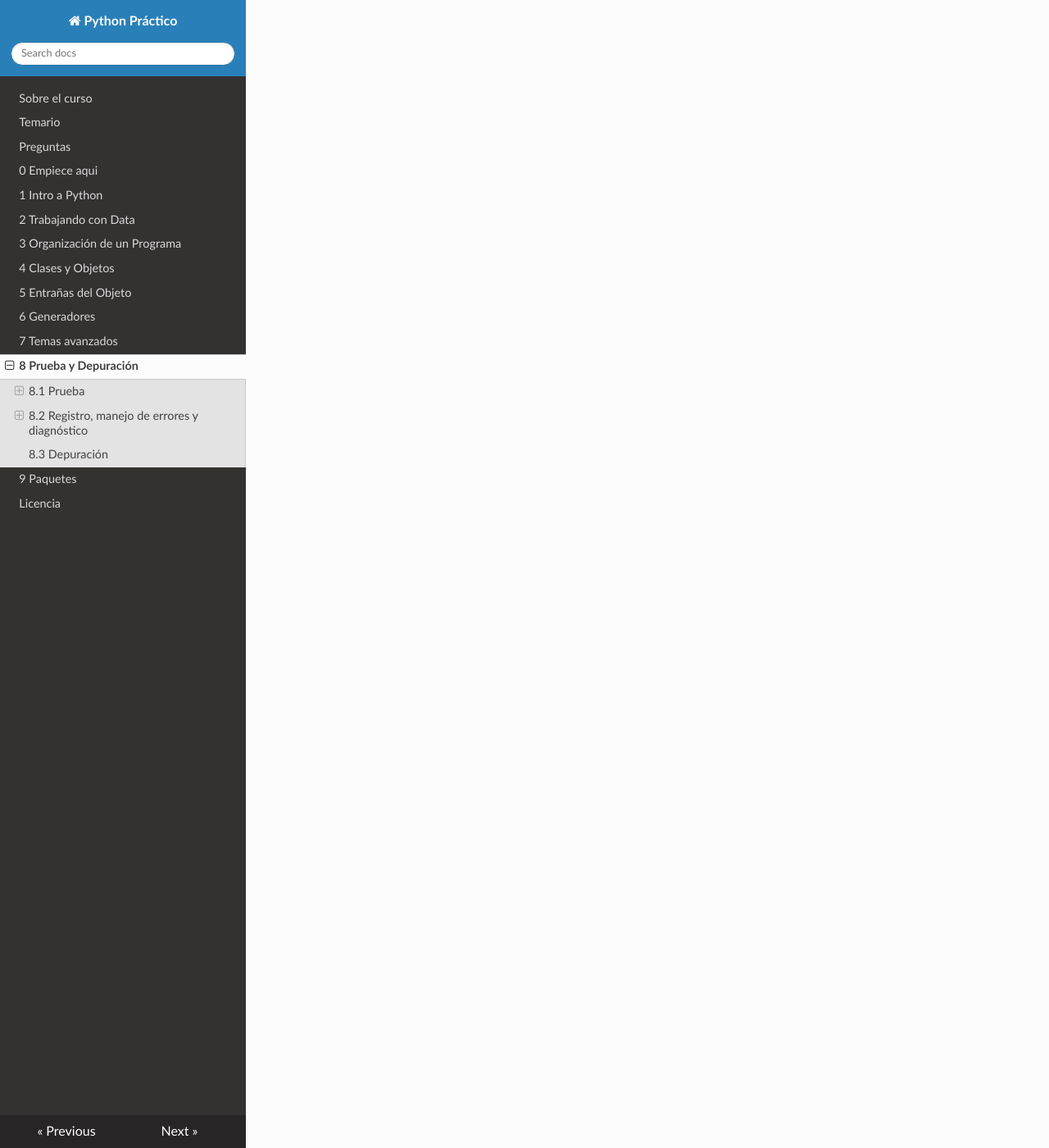
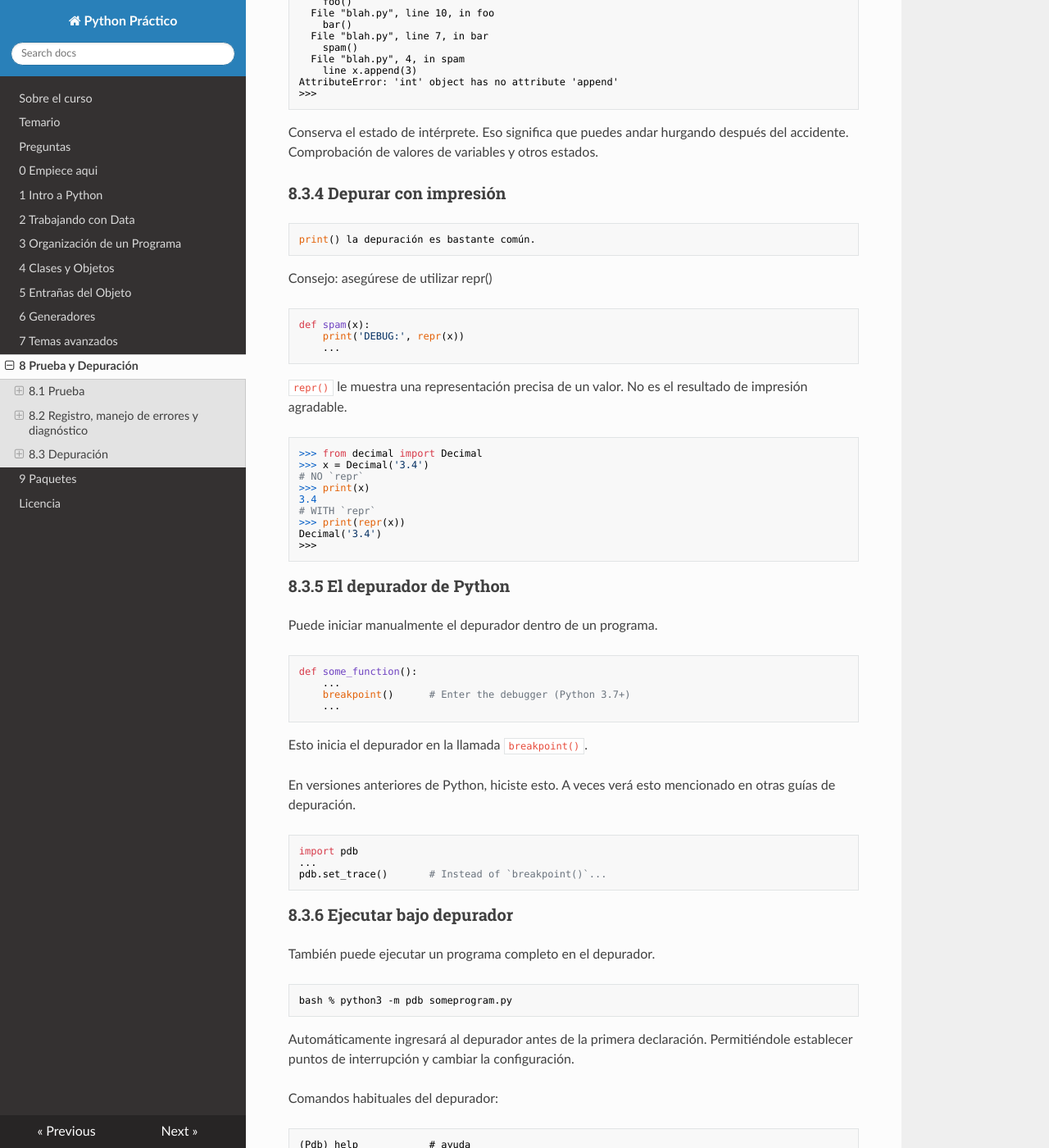
Before and after one commit to pythonpanama/pythonpractico_ssg, an MkDocs documentation site: the page built from docs/8.md, in a window 1280 px wide and 1400 px high, scrolled down 11235 px. Shown: the whole window at 82% size. Built offline with MkDocs 1.6.1, drawn with Linux system fonts in a browser that asks for light colours; nearby versions of some CDN libraries; some of the changed text lies outside the part shown.

````diff
--- a/docs/8.md
+++ b/docs/8.md
@@ -529,3 +529,156 @@ logging.basicConfig(
 Nuevamente, necesitaría poner esto en algún lugar en los pasos de inicio de su programa. Por ejemplo, ¿dónde pondría esto en su programa `report.py`?
 
 ## 8.3 Depuración
+
+### 8.3.1 Sugerencias de depuración
+
+Entonces, su programa se bloqueó...
+
+```code
+bash % python3 blah.py
+Traceback (most recent call last):
+  File "blah.py", line 13, in ?
+    foo()
+  File "blah.py", line 10, in foo
+    bar()
+  File "blah.py", line 7, in bar
+    spam()
+  File "blah.py", 4, in spam
+    line x.append(3)
+AttributeError: 'int' object has no attribute 'append'
+```
+
+¡¿Ahora que?!
+
+### 8.3.2 Lectura de trazas
+
+La última línea es la causa específica del accidente.
+
+```code
+bash % python3 blah.py
+Traceback (most recent call last):
+  File "blah.py", line 13, in ?
+    foo()
+  File "blah.py", line 10, in foo
+    bar()
+  File "blah.py", line 7, in bar
+    spam()
+  File "blah.py", 4, in spam
+    line x.append(3)
+
+# Cause of the crash
+AttributeError: 'int' object has no attribute 'append'
+```
+
+Sin embargo, no siempre es fácil de leer o comprender.
+
+SUGERENCIA PRO: Pegue todo el rastreo en Google.
+
+### 8.3.3 Usando el REPL
+
+Utilice la opción -ipara mantener activo Python al ejecutar un script.
+
+```code
+bash % python3 -i blah.py
+Traceback (most recent call last):
+  File "blah.py", line 13, in ?
+    foo()
+  File "blah.py", line 10, in foo
+    bar()
+  File "blah.py", line 7, in bar
+    spam()
+  File "blah.py", 4, in spam
+    line x.append(3)
+AttributeError: 'int' object has no attribute 'append'
+>>>
+```
+
+Conserva el estado de intérprete. Eso significa que puedes andar hurgando después del accidente. Comprobación de valores de variables y otros estados.
+
+### 8.3.4 Depurar con impresión
+
+```python
+print() la depuración es bastante común.
+```
+
+Consejo: asegúrese de utilizar repr()
+
+```python
+def spam(x):
+    print('DEBUG:', repr(x))
+    ...
+```
+
+`repr()` le muestra una representación precisa de un valor. No es el resultado de impresión agradable.
+
+```python
+>>> from decimal import Decimal
+>>> x = Decimal('3.4')
+# NO `repr`
+>>> print(x)
+3.4
+# WITH `repr`
+>>> print(repr(x))
+Decimal('3.4')
+>>>
+```
+
+### 8.3.5 El depurador de Python
+
+Puede iniciar manualmente el depurador dentro de un programa.
+
+```python
+def some_function():
+    ...
+    breakpoint()      # Enter the debugger (Python 3.7+)
+    ...
+```
+
+Esto inicia el depurador en la llamada `breakpoint()`.
+
+En versiones anteriores de Python, hiciste esto. A veces verá esto mencionado en otras guías de depuración.
+
+```python
+import pdb
+...
+pdb.set_trace()       # Instead of `breakpoint()`...
+```
+
+### 8.3.6 Ejecutar bajo depurador
+
+También puede ejecutar un programa completo en el depurador.
+
+```code
+bash % python3 -m pdb someprogram.py
+```
+
+Automáticamente ingresará al depurador antes de la primera declaración. Permitiéndole establecer puntos de interrupción y cambiar la configuración.
+
+Comandos habituales del depurador:
+
+```code
+(Pdb) help            # ayuda
+(Pdb) w(here)         # imprima el rastreo
+(Pdb) d(own)          # hacia arriba
+(Pdb) u(p)            # hacia abajo
+(Pdb) b(reak) loc     # fije un breakpoint
+(Pdb) s(tep)          # ejecute una instruccion
+(Pdb) c(ontinue)      # continue la ejecucion
+(Pdb) l(ist)          # liste el codigo fuente
+(Pdb) a(rgs)          # imprima los argumentos de la funcion
+(Pdb) !statement      # ejectue la declaracion
+```
+
+La ubicación de los puntos de interrupción es una de las siguientes.
+
+```code
+(Pdb) b 45            # linea 45 en el archivo actual
+(Pdb) b file.py:45    # linea 34 en file.py
+(Pdb) b foo           # funcion foo() en el archivo actual
+(Pdb) b module.foo    # funcion foo() en el modulo
+```
+
+### 8.3.7 Ejercicios
+
+#### Ejercicio 8.4: ¿Errores? ¿Qué errores?
+Corre. ¡Envíalo!
````
